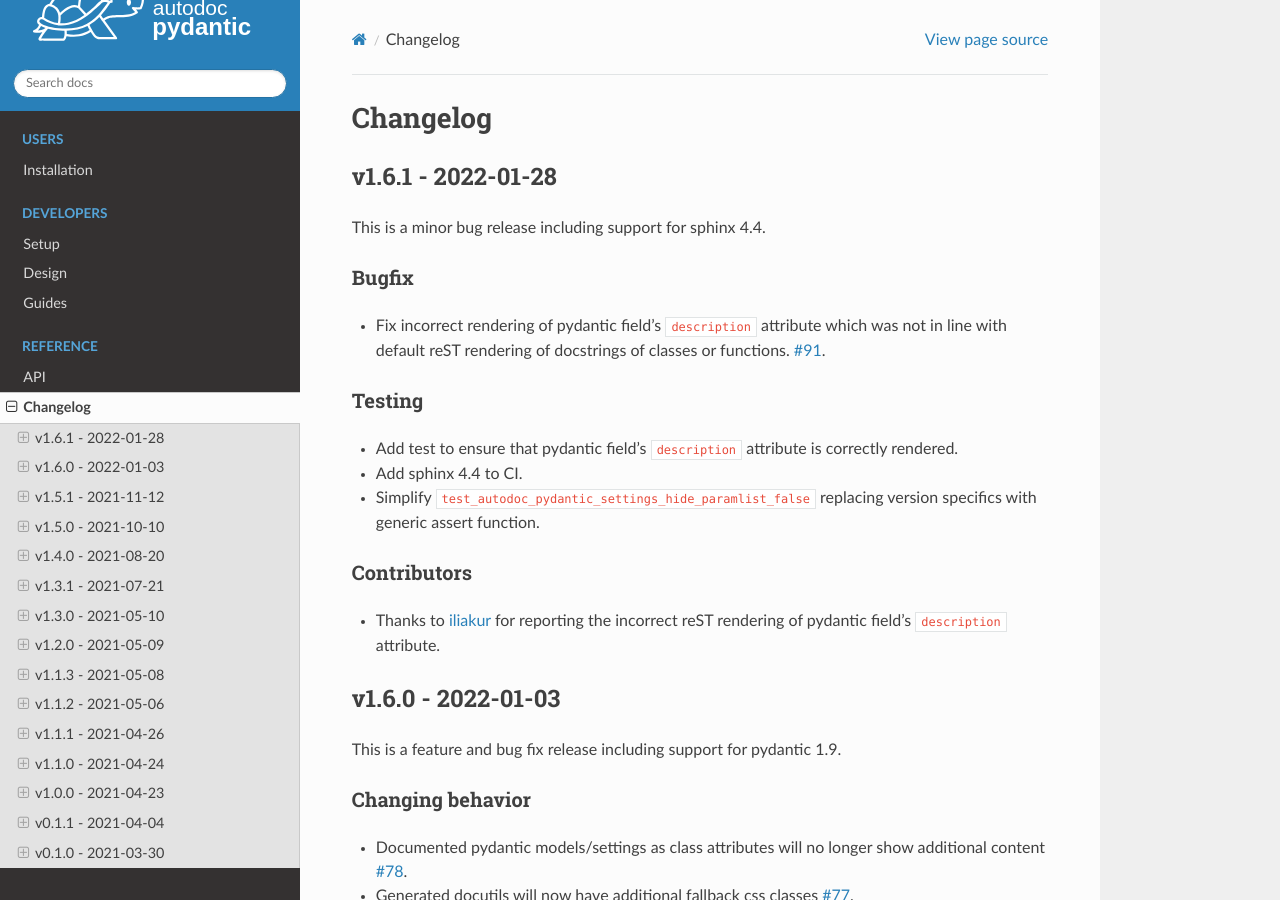
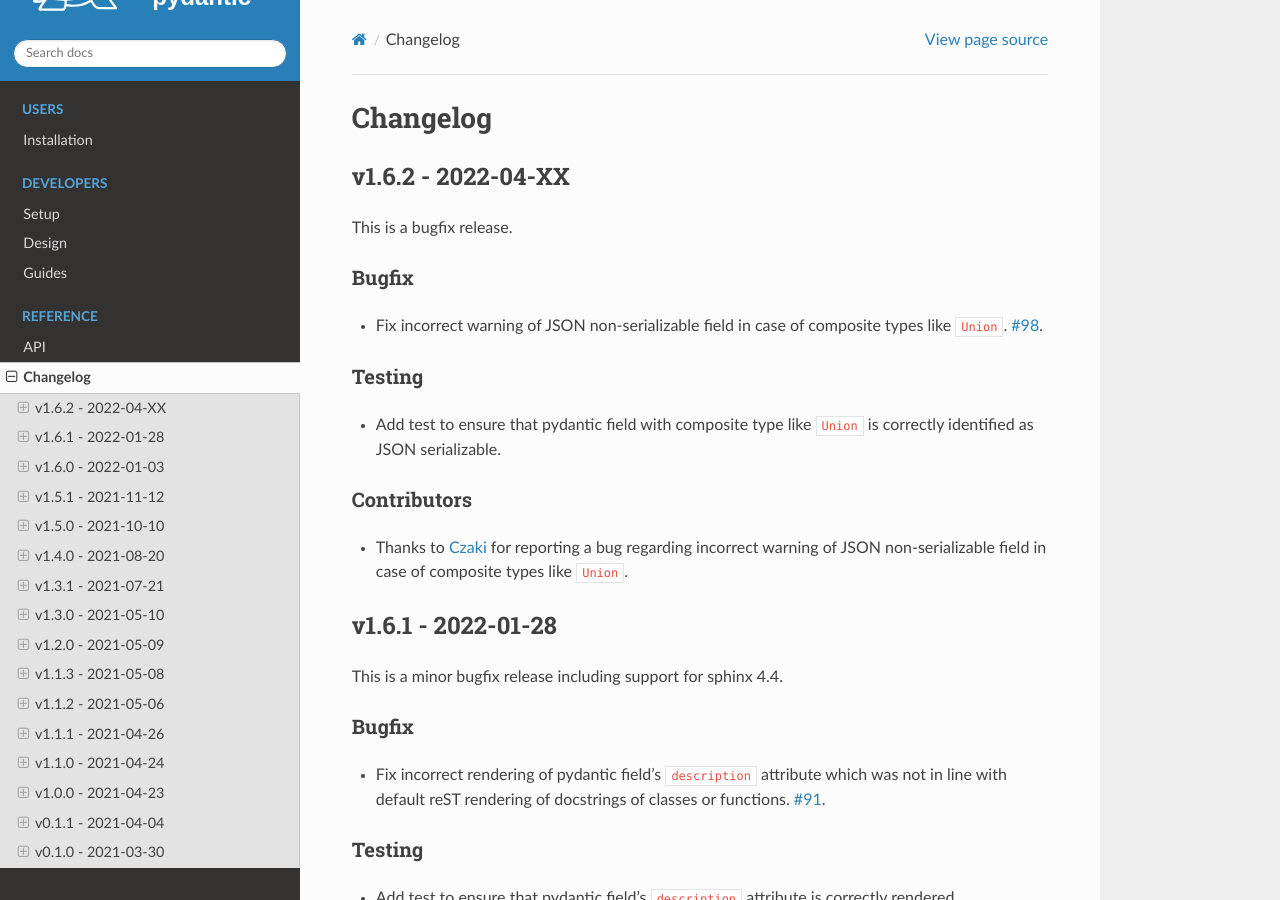
Before and after one commit to mansenfranzen/autodoc_pydantic, a Sphinx documentation site: the page built from docs/source/reference/changelog.rst, in a window 1280 px wide and 900 px high. Built offline with Sphinx 7.4.7 and the Read the Docs theme 2.0.0, drawn with Linux system fonts in a browser that asks for light colours; pages that are not in the unit, such as notebooks, are missing from menus; a script that is not in the unit is left out.

Commit message:
Update changelog and bump version.

```diff
--- a/changelog.rst
+++ b/changelog.rst
@@ -1,10 +1,35 @@
 Changelog
 =========
+
+v1.6.2 - 2022-04-XX
+-------------------
+
+This is a bugfix release.
+
+Bugfix
+~~~~~~
+
+- Fix incorrect warning of JSON non-serializable field in case of composite
+  types like ``Union``.
+  `#98 <https://github.com/mansenfranzen/autodoc_pydantic/issues/98>`__.
+
+Testing
+~~~~~~~
+
+- Add test to ensure that pydantic field with composite type like ``Union`` is
+  correctly identified as JSON serializable.
+
+Contributors
+~~~~~~~~~~~~
+
+- Thanks to `Czaki <https://github.com/Czaki>`__ for reporting a bug regarding
+  incorrect warning of JSON non-serializable field in case of composite types
+  like ``Union``.
 
 v1.6.1 - 2022-01-28
 -------------------
 
-This is a minor bug release including support for sphinx 4.4.
+This is a minor bugfix release including support for sphinx 4.4.
 
 Bugfix
 ~~~~~~
--- a/docs/source/conf.py
+++ b/docs/source/conf.py
@@ -31,7 +31,7 @@ copyright = '2022, Franz Wöllert'
 author = 'Franz Wöllert'
 
 # The full version, including alpha/beta/rc tags
-release = '1.6.1'
+release = '1.6.2'
 
 # -- General configuration ---------------------------------------------------
 
--- a/pyproject.toml
+++ b/pyproject.toml
@@ -1,6 +1,6 @@
 [tool.poetry]
 name = "autodoc_pydantic"
-version = "1.6.1"
+version = "1.6.2"
 description = "Seamlessly integrate pydantic models in your Sphinx documentation."
 authors = ["mansenfranzen <franz.woellert@gmail.com>"]
 packages = [{ include = "sphinxcontrib" }]
```
Also changed, not shown: 1 other file.
